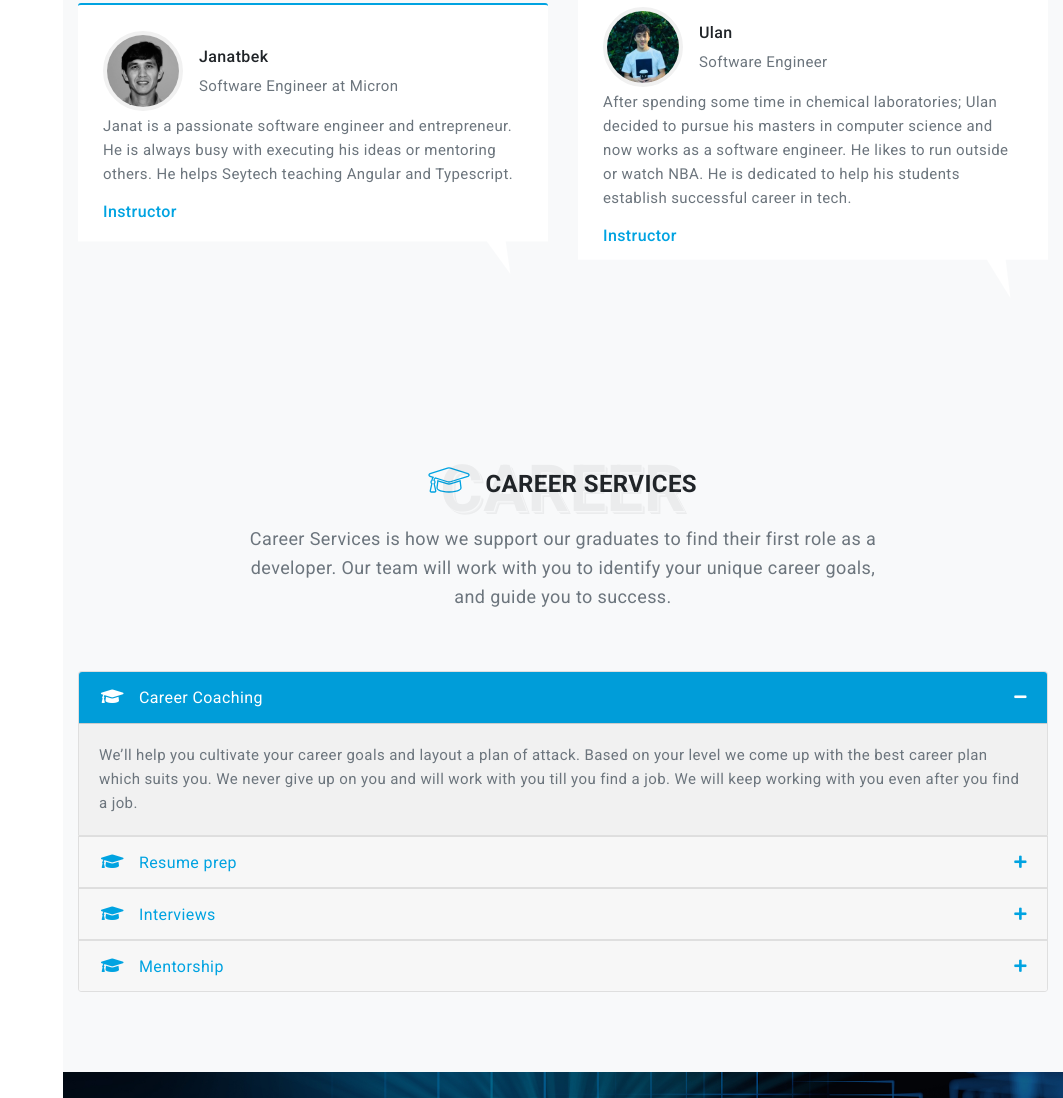
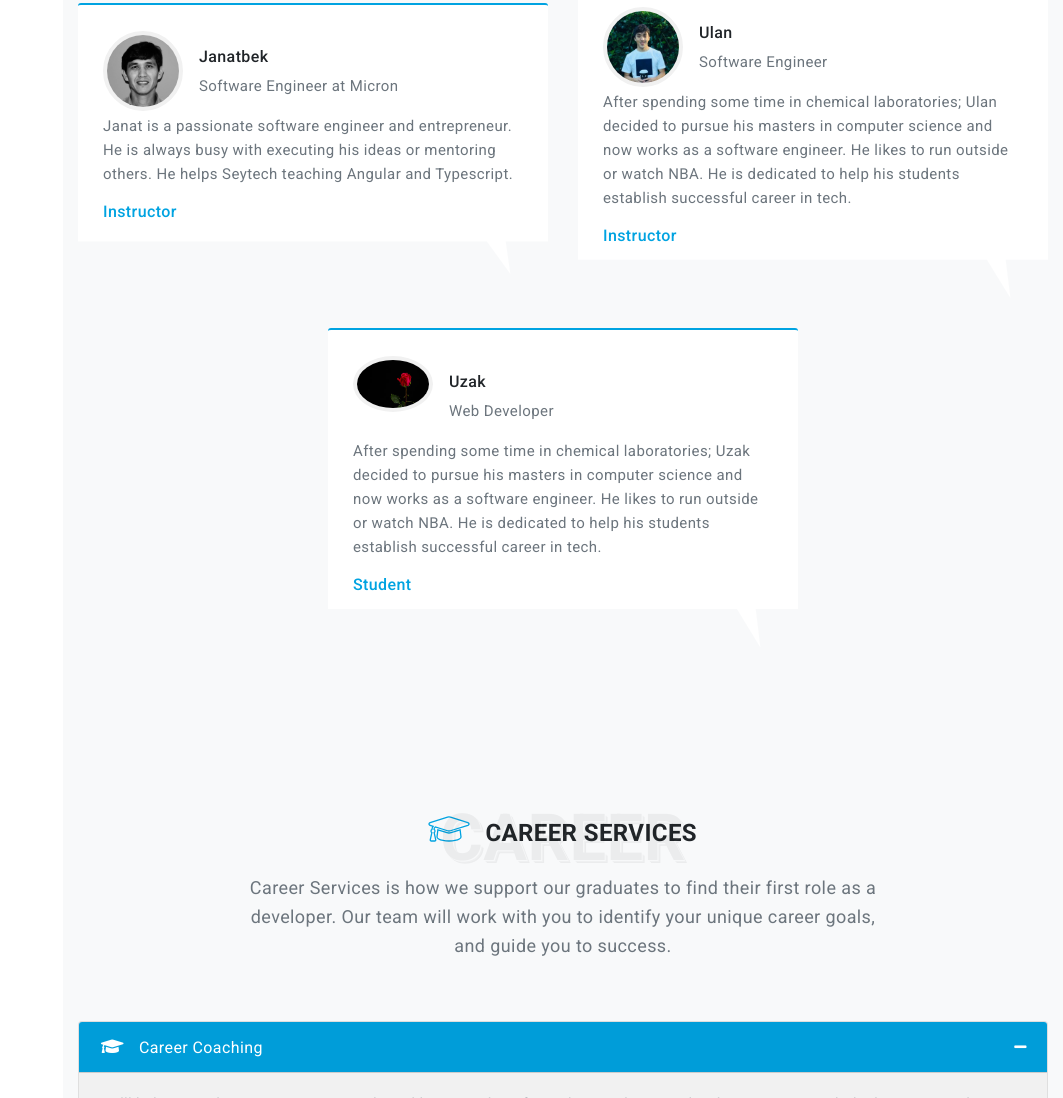
Before and after one commit to maratgaip/seytech-dashboard, a plain HTML site: page index.html in a window 1280 px wide. Shown: the part 4072-5170 px from the top of the page, without its empty margins (217-1280 px from the left). Drawn offline with Linux system fonts and the light colour scheme.

Commit message:
t status

```diff
--- a/index.html
+++ b/index.html
@@ -560,6 +560,29 @@
                             		                        </div>
                             		                    </div>
 						</div>
+						<div class="col-md-6">
+							<div class="item">
+                            		                        <div class="testi-content">
+                            		                            <div class="testi-box mt-30">
+                            		                            	<div class="">
+                            			                                <div class="float-left mr-3">
+                            			                                    <div class="client-img">
+                            			                                        <img src="./images/users/uzak.jpeg" alt="" class="img-fluid rounded-circle">
+                            			                                    </div>
+                            			                                </div>
+                            			                                <div class="clients-name text-left pt-3">
+                            			                                    <h6 class="position-relative">Uzak</h6>
+                            			                                    <p class="text-muted">Web Developer</p>
+                            			                                </div>
+                            			                            </div>
+                            		                                <p class="text-muted">
+                            		                                    After spending some time in chemical laboratories; Uzak decided to pursue his masters in computer science and now works as a software engineer. He likes to run outside or watch NBA. He is dedicated to help his students establish successful career in tech.
+                            		                                </p>
+                            		                                <h4>Student</h4>
+                            		                            </div>
+                            		                        </div>
+                            </div>
+						</div>
 
 
 
```
